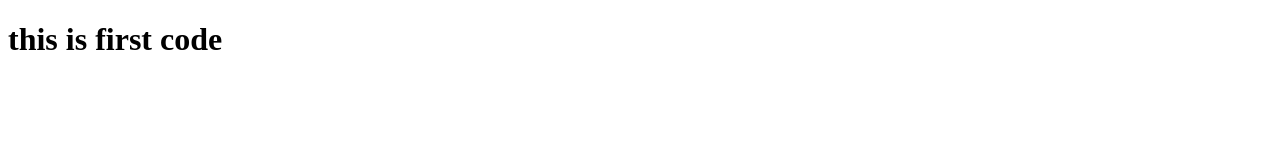
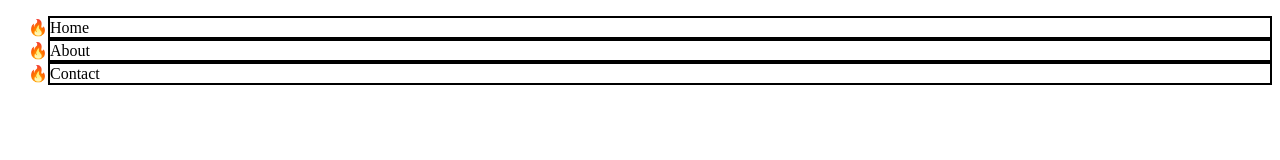
Before and after one commit to delta-sagar/web-dev-course, a plain HTML site: page video 25/index.html in a window 1280 px wide. Drawn offline with Linux system fonts and the light colour scheme.

Commit message:
Update index.html

```diff
--- a/video 25/index.html
+++ b/video 25/index.html
@@ -3,11 +3,27 @@
 <head>
     <meta charset="UTF-8">
     <meta name="viewport" content="width=device-width, initial-scale=1.0">
-    <title>Document</title>
+    <title>CSS Lists</title>
+    <style>
+        nav ul li{
+            list-style: devanagari;
+            list-style-type: "🔥";
+            /* background-color: yellow; */
+            /* list-style-position: inside; */
+            border: 2px solid black;
+            /* list-style: disc inside url("https://user-images.githubusercontent.com/14011726/94132137-7d4fc100-fe7c-11ea-8512-69f90cb65e48.gif"); */
+            /* list-style-image: url("https://user-images.githubusercontent.com/14011726/94132137-7d4fc100-fe7c-11ea-8512-69f90cb65e48.gif"); */
+        }
+
+    </style>
 </head>
 <body>
-    <h1>
-        this is first code
-    </h1>
+    <nav>
+        <ul>
+            <li>Home</li>
+            <li>About</li>
+            <li>Contact</li>
+        </ul>
+    </nav>
 </body>
 </html>
```
